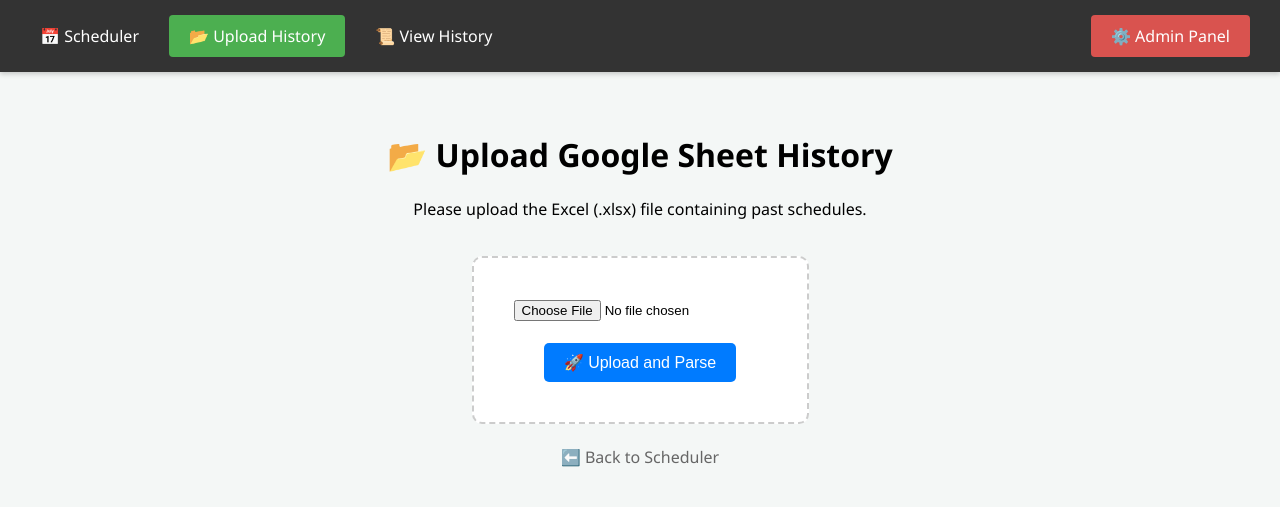
After one commit to adilstudentbcn/university-scheduler, a Django app: page /upload-history/ in a window 1280 px wide. The commit adds this page. Shown: the top 507 px of the page. Run offline with Django 5.2, Linux system fonts and the light colour scheme.

Commit message:
Feat: Added Navigation Bar and Google Sheets Parser

```diff
--- a/core/urls.py
+++ b/core/urls.py
@@ -20,5 +20,5 @@ from django.urls import path, include  # <--- Make sure 'include' is imported
 
 urlpatterns = [
     path("admin/", admin.site.urls),
-    path("schedule/", include("scheduler.urls")),  # <--- Add this line
+    path("", include("scheduler.urls")),  # <--- Empty string here
 ]
--- /dev/null
+++ b/scheduler/templates/scheduler/upload_history.html
@@ -0,0 +1,57 @@
+<!DOCTYPE html>
+<html>
+<head>
+    <title>Upload Course History</title>
+    <style>
+        /* --- GLOBAL STYLES --- */
+        body { font-family: 'Segoe UI', Tahoma, Geneva, Verdana, sans-serif; margin: 0; padding: 0; background-color: #f4f7f6; }
+
+        /* --- NAVIGATION BAR --- */
+        .navbar { background-color: #333; overflow: hidden; padding: 15px 20px; box-shadow: 0 2px 5px rgba(0,0,0,0.2); }
+        .navbar a { float: left; display: block; color: white; text-align: center; padding: 10px 20px; text-decoration: none; font-size: 16px; border-radius: 4px; margin-right: 10px; transition: background 0.3s; }
+        .navbar a:hover { background-color: #555; }
+        .navbar a.active { background-color: #4CAF50; color: white; } /* Green for current page */
+        .navbar .right { float: right; background-color: #d9534f; } /* Red for Admin */
+
+        /* --- PAGE SPECIFIC STYLES --- */
+        .container { padding: 40px; max-width: 800px; margin: auto; text-align: center; }
+        .upload-box {
+            border: 2px dashed #ccc; padding: 40px;
+            display: inline-block; margin-top: 20px; border-radius: 10px;
+            background-color: white;
+        }
+        button {
+            padding: 10px 20px; background-color: #007bff; color: white;
+            border: none; cursor: pointer; border-radius: 5px; font-size: 16px;
+        }
+        button:hover { background-color: #0056b3; }
+    </style>
+</head>
+<body>
+
+    <div class="navbar">
+        <a href="{% url 'schedule_list' %}">📅 Scheduler</a>
+        <a href="{% url 'upload_history' %}" class="active">📂 Upload History</a>
+        <a href="{% url 'history_list' %}">📜 View History</a>
+        <a href="/admin/" class="right" target="_blank">⚙️ Admin Panel</a>
+    </div>
+
+    <div class="container">
+        <h1>📂 Upload Google Sheet History</h1>
+        <p>Please upload the Excel (.xlsx) file containing past schedules.</p>
+
+        <div class="upload-box">
+            <form method="post" enctype="multipart/form-data">
+                {% csrf_token %}
+                <input type="file" name="excel_file" accept=".xlsx" required>
+                <br><br>
+                <button type="submit">🚀 Upload and Parse</button>
+            </form>
+        </div>
+
+        <br><br>
+        <a href="{% url 'schedule_list' %}" style="color: #666; text-decoration: none;">⬅️ Back to Scheduler</a>
+    </div>
+
+</body>
+</html>
--- a/scheduler/urls.py
+++ b/scheduler/urls.py
@@ -2,8 +2,10 @@ from django.urls import path
 from . import views
 
 urlpatterns = [
-    # The main page with the table
+    # 1. The Main Schedule Page
     path("", views.schedule_list, name="schedule_list"),
-    # The new hidden URL that runs the logic
     path("run-scheduler/", views.run_scheduler, name="run_scheduler"),
+    # 2. The New History Pages
+    path("upload-history/", views.upload_history_view, name="upload_history"),
+    path("history/", views.history_list_view, name="history_list"),
 ]
--- a/scheduler/views.py
+++ b/scheduler/views.py
@@ -1,6 +1,7 @@
 from django.shortcuts import render, redirect
-from .models import ScheduleSlot
-from .logic import generate_schedule  # Import your automation script
+from .models import ScheduleSlot, CourseHistory  # <--- Added CourseHistory
+from .logic import generate_schedule
+from .utils import parse_and_save_excel  # <--- Added your new utility
 
 
 def schedule_list(request):
@@ -21,3 +22,22 @@ def run_scheduler(request):
         generate_schedule()  # <--- This runs your logic!
 
     return redirect("schedule_list")
+
+
+def upload_history_view(request):
+    if request.method == "POST" and request.FILES.get("excel_file"):
+        myfile = request.FILES["excel_file"]
+
+        # Pass the file directly to our parser
+        success = parse_and_save_excel(myfile)
+
+        if success:
+            return redirect("history_list")
+
+    return render(request, "scheduler/upload_history.html")
+
+
+def history_list_view(request):
+    # Show the table of parsed data, sorted by Year (newest first)
+    history = CourseHistory.objects.all().order_by("-year", "course_name")
+    return render(request, "scheduler/history_list.html", {"history": history})
```
Also changed, not shown: scheduler/models.py (+15 -1 lines), scheduler/templates/scheduler/history_list.html (added, +71 -0 lines), scheduler/templates/scheduler/schedule_list.html (+50 -6 lines), scheduler/utils.py (added, +55 -0 lines), scheduler/migrations/0002_coursehistory.py (added).
